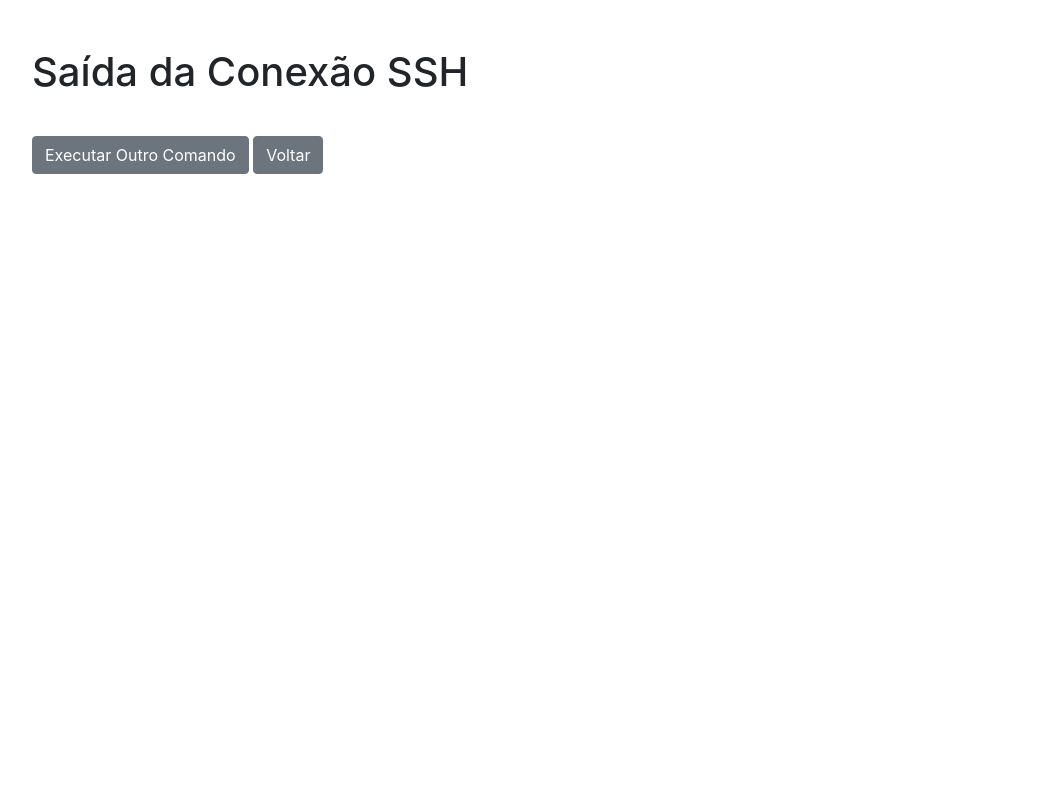
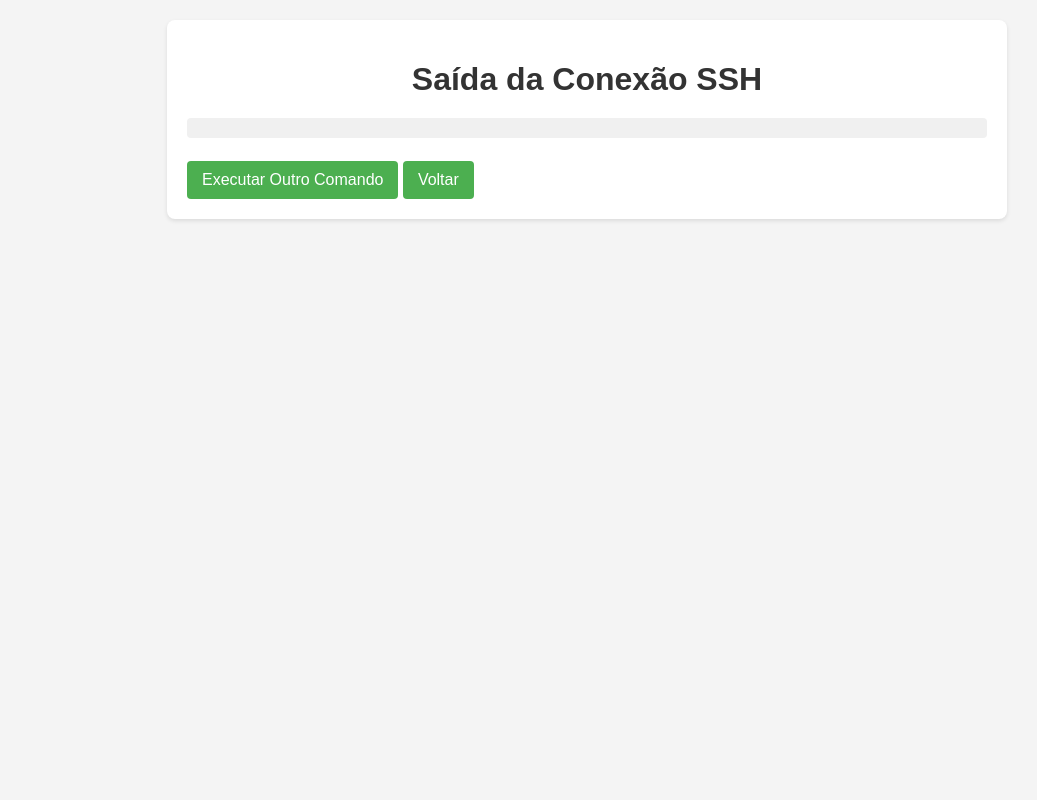
Before and after one commit to dennislopes/spyPi, a Flask app: template templates/ssh_output.html in a window 1280 px wide. Shown: the whole page, without its empty margins (53-1090 px from the left). Run offline with Flask 3, Linux system fonts and the light colour scheme; the template is opened without the code that fills it, so the values that code supplies are empty; some libraries are stand-ins or nearby versions.

Commit message:
Refactoring

```diff
--- a/templates/ssh_output.html
+++ b/templates/ssh_output.html
@@ -4,18 +4,60 @@
     <meta charset="UTF-8">
     <meta name="viewport" content="width=device-width, initial-scale=1.0">
     <title>Saída do SSH</title>
-    <link rel="stylesheet" href="https://stackpath.bootstrapcdn.com/bootstrap/4.5.2/css/bootstrap.min.css">
+    <style>
+        body {
+            font-family: Arial, sans-serif;
+            margin: 0;
+            background-color: #f4f4f4;
+            display: flex;
+            flex-direction: column;
+            align-items: center;
+            min-height: 100vh;
+        }
+        .container {
+            background-color: #fff;
+            border-radius: 8px;
+            box-shadow: 0 2px 4px rgba(0, 0, 0, 0.1);
+            padding: 20px;
+            width: 80%;
+            max-width: 800px;
+            margin-top: 20px;
+        }
+        h1 {
+            text-align: center;
+            color: #333;
+            margin-bottom: 20px;
+        }
+        pre {
+            background-color: #f0f0f0;
+            padding: 10px;
+            border-radius: 4px;
+            overflow-x: auto;
+            white-space: pre-wrap;
+            word-wrap: break-word;
+        }
+        a {
+            background-color: #4CAF50; /* Verde */
+            color: white;
+            padding: 10px 15px;
+            border: none;
+            border-radius: 4px;
+            cursor: pointer;
+            text-decoration: none;
+            margin-top: 10px;
+            display: inline-block;
+        }
+        a:hover {
+            background-color: #45a049;
+        }
+    </style>
 </head>
 <body>
     <div class="container">
-        <h1 class="mt-5">Saída da Conexão SSH</h1>
+        <h1>Saída da Conexão SSH</h1>
         <pre>{{ output }}</pre>
-        <a href="/opcao3" class="btn btn-secondary mt-3">Executar Outro Comando</a>
-        <a href="/" class="btn btn-secondary mt-3">Voltar</a>
+        <a href="/opcao3">Executar Outro Comando</a>
+        <a href="/">Voltar</a>
     </div>
-
-    <script src="https://code.jquery.com/jquery-3.5.1.slim.min.js"></script>
-    <script src="https://cdn.jsdelivr.net/npm/@popperjs/core@2.9.2/dist/umd/popper.min.js"></script>
-    <script src="https://stackpath.bootstrapcdn.com/bootstrap/4.5.2/js/bootstrap.min.js"></script>
 </body>
 </html>
```
